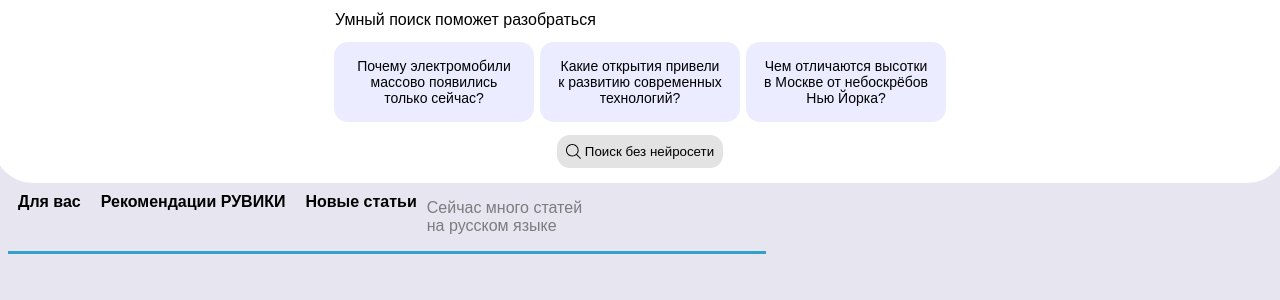
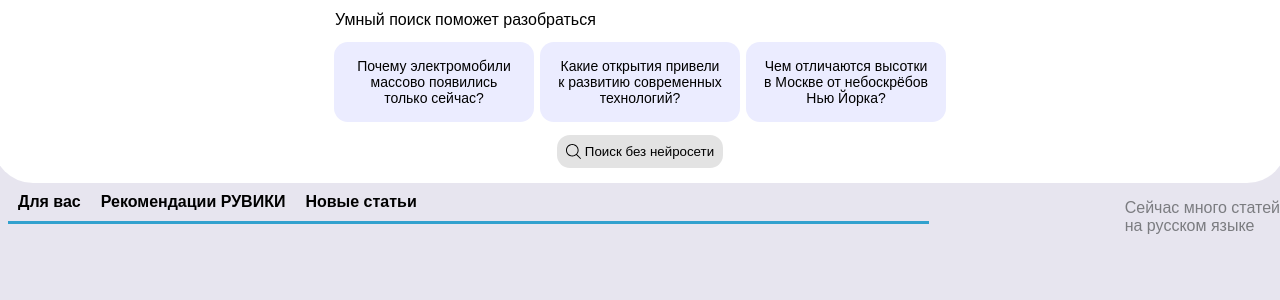
Before and after one commit to GStorm888/Web, a Flask app: page / in a window 1280 px wide. Shown: the part 410-710 px from the top of the page. Run offline with Flask 3, Linux system fonts and the light colour scheme.

Commit message:
Update files styles.css in static and ruwiki.html in templates
add discription for file styles.css in static and almost nothing new:(

```diff
--- a/static/styles.css
+++ b/static/styles.css
@@ -156,25 +162,29 @@ h1 {
     width: 100%;
     height: auto;
     display: flex;
+    border-bottom: 3px solid #32a1ce;/*Оконтовка объекта с определенной стороны*/
 }
 
 .card_for_you {
     margin: 10px;
 }
 
-.create-line {
-    width: 60%;
-    height: 1px;
-    border-top: 3px solid #32a1ce;
-    display: flex;
-    justify-content: start;
-  }
-
 #head_for_you {
     width: 100%;
     height: auto;
+    display: grid;
+    justify-content: space-between;/*Расстановка объектов на страницу*/
 }
 
 #count_articles {
     color:#7b7c80;
+    position: absolute;/*Ставит объект относительно элементов*/
+    right: 0;/*Начало с правого края*/
 }
+
+#for_you_and_count {
+    width: 220%;
+    height: auto;
+    display: flex;
+    justify-content: start;
+}
--- a/templates/ruwiki.html
+++ b/templates/ruwiki.html
@@ -61,6 +61,9 @@
         </div>
 
         <div id="head_for_you">
+
+            <div id="for_you_and_count">
+
                 <div id="for_you">
                     <p class="card_for_you">
                         <strong>Для вас</strong>
@@ -71,11 +74,13 @@
                     <p class="card_for_you">
                         <strong>Новые статьи</strong>
                     </p>
+                </div>
                     <p id="count_articles">
                         Сейчас много статей <br>на русском языке
                     </p>
             </div>
-            <div class="create-line"></div>
+
         </div>
+
     </body>
 </html>
```
Also changed, not shown: other parts of static/styles.css (+24 -18 lines). Lines whose indentation alone changed are shown as unchanged.
